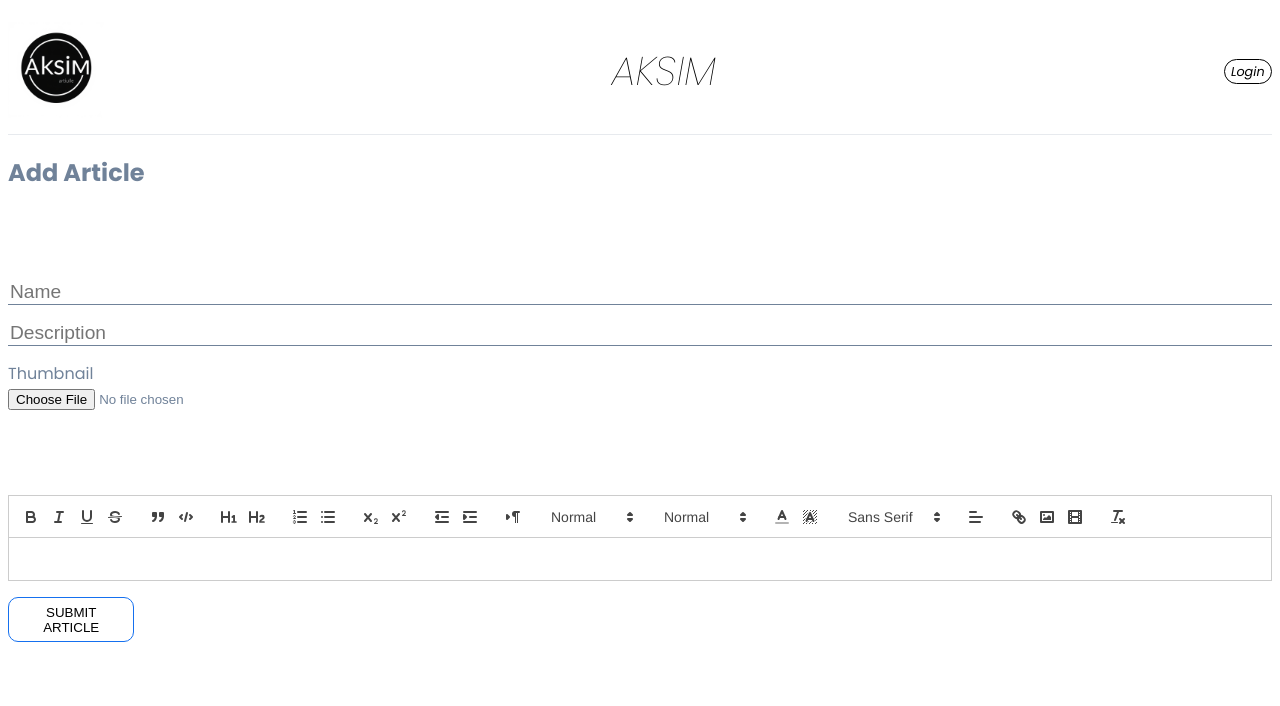
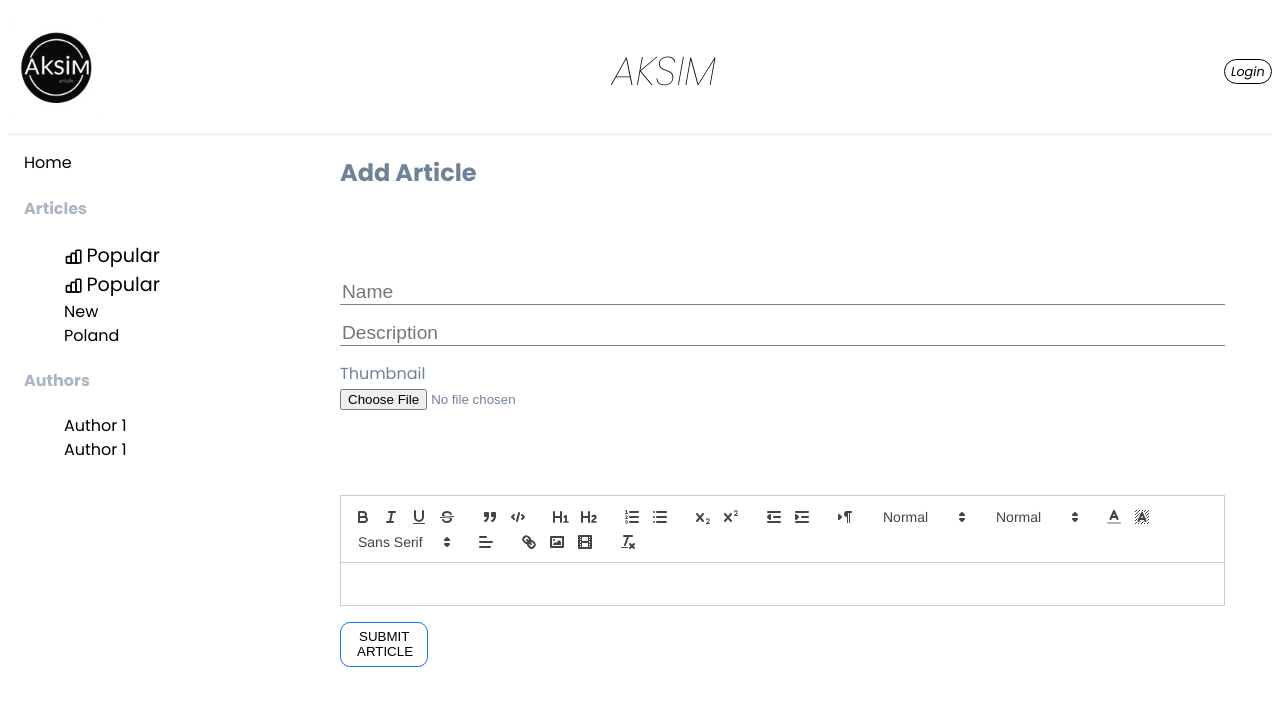
Before and after one commit to Pamade/AKSIM-CLIENT, a React (Vite) app: page /user/add-article in a window 1280 px wide. Shown: the top 706 px of the page. Built offline with nearby package versions, Linux system fonts and the light colour scheme.

Commit message:
change navigation to side

```diff
--- a/src/Header/Header.tsx
+++ b/src/Header/Header.tsx
@@ -4,7 +4,7 @@ import logo from "./aksim logo.jpg"
 import { useUserContext } from "../Context/UserContext";
 import { Link } from "react-router-dom";
 import { FaBars } from "react-icons/fa";
-import Navigation from "./Navigation/Navigation";
+import SideNavigation from "../SideNavigation/SideNavigation";
 interface Props {
     children:React.ReactNode;
 }
@@ -17,9 +17,10 @@ function Button({path,text, event}:ButtonProps){
     return <Link onClick={event} className={styles.button} to={path}>{text}</Link>
 }
 
-function Header({children}:Props) {
+function Header() {
     const {state, logout} = useUserContext();
     const [isNavigationOpen, setIsNavigationOpen] = useState(false)
+
     return (
         <section>
             <div  className={styles.wrapper}>
@@ -27,8 +28,7 @@ function Header({children}:Props) {
                      <FaBars onClick={() => setIsNavigationOpen(!isNavigationOpen)} className={styles.bar}/>
                      <Link to="/" className={styles.link}><img className={styles.logo} src={logo} alt="aksim" /></Link>
                 </div>
-                {isNavigationOpen && <Navigation />}
-
+                {isNavigationOpen && <SideNavigation isNavigationOpen={true} setIsNavigationOpen={setIsNavigationOpen}/>}
                 <h1 className={styles.heading}><Link to={"/"}>AKSIM</Link></h1>
                 {!state.user?<div>
                     <Button text="Login" path="/login"/>
@@ -37,7 +37,6 @@ function Header({children}:Props) {
                     <Button event={logout} text="Logout" path="/" />
                 </div>}
             </div>
-            {children}
         </section>
     )
 }
--- a/src/Header/Navigation/Navigation.module.scss
+++ /dev/null
@@ -1,18 +0,0 @@
-@import "../../Styles/variables";
-
-.navigation{
-    position: fixed;
-    left: 0;
-    top: 0;
-    width: 80vw;
-    height: 100%;
-    background-color: white;
-    color: darken($lightgray, 20);
-    border-right: 1px solid black;
-}
-
-.close_container{
-    display: flex;
-    justify-content: flex-end;
-    color: black;
-}
--- a/src/Header/Navigation/Navigation.tsx
+++ /dev/null
@@ -1,31 +0,0 @@
-import { NavLink } from "react-router-dom"
-import styles from "./Navigation.module.scss";
-import { IoCloseCircleOutline } from "react-icons/io5";
-
-function Navigation() {
-    return (
-        <section>
-            <div className={styles.close_container}>
-                <IoCloseCircleOutline />
-                d
-            </div>
-            <nav className={styles.navigation}>
-                <ul>
-                    <NavLink to="/">Home</NavLink>
-                    <div>
-                        <h4>Articles</h4>
-                        <NavLink to="/">Popular</NavLink>
-                        <NavLink to="/">New</NavLink>
-                        <NavLink to="/">Poland</NavLink>
-                    </div>
-                    <div>
-                        <h4>Authors</h4>
-                        <NavLink to="/">Author 1</NavLink>
-                        <NavLink to="/">Author 1</NavLink>
-                    </div>
-                </ul>
-            </nav>
-        </section>
-    )
-}
-export default Navigation
--- a/src/Root/Root.tsx
+++ b/src/Root/Root.tsx
@@ -1,3 +1,4 @@
+import { useEffect, useState } from 'react';
 import { useUserContext } from '../Context/UserContext';
 import useFetchOnLoad from '../CustomHooks/useFetchOnLoad';
 import DOMPurify from 'dompurify';
@@ -25,6 +26,10 @@ interface ArticleGuardian{
     webPublicationDate:string,
     webTitle:string,
     webUrl:string
+    fields:{
+        body:string | TrustedHTML,
+        thumbnail:string,
+    }
 }
 
 interface GuardianApi{
@@ -52,23 +57,34 @@ interface AksimContent{
 
 function Root(){
     const apiKey = import.meta.env.VITE_API_KEY
-    // const {responseData, error, isLoading} = useFetchOnLoad<GuardianApi>(`https://content.guardianapis.com/search?api-key=${apiKey}`)
-    const {responseData:aksimResponseData, error:aksimResponseError, isLoading:aksimIsLoading} = useFetchOnLoad<AksimContent[]>('http://localhost:8080/api/content/get-articles')
+    const {responseData, error, isLoading} = useFetchOnLoad<GuardianApi>(`https://content.guardianapis.com/search?sort_by=newest&show-fields=thumbnail,body&api-key=${apiKey}`)
 
-    console.log(aksimResponseData)
+
+    // const {responseData:aksimResponseData, error:aksimResponseError, isLoading:aksimIsLoading} = useFetchOnLoad<AksimContent[]>('http://localhost:8080/api/content/get-articles')
+    console.log(responseData?.response)
+    // console.log(aksimResponseData)
 
     const {state} = useUserContext();
 
     return (
         <div>
-            {!aksimIsLoading && aksimResponseData?.map((item) => <div>
+            {responseData?.response.results.map((item) => (
+                <div>
+                    <h1>{item.webTitle}</h1>
+                    <img src={item.fields.thumbnail} alt="" />
+                    <article dangerouslySetInnerHTML={{__html:item.fields.body}}></article>
+                </div>
+            ))}
+            {/* {ids.map((item) => <p key={item}>{item}</p>)} */}
+            {/* {responseData?.response.results} */}
+            {/* {!aksimIsLoading && aksimResponseData?.map((item) => <div>
                 <p>{item.title}</p>
                 <p>{item.description}</p>
                 <p>{item.userId}</p>
                 <div dangerouslySetInnerHTML={{__html:DOMPurify.sanitize(item.content)}}>
 
                 </div>
-                </div>)}
+                </div>)} */}
             {/* Aksim articles */}
 
             {/* {state.user?.username} */}
--- /dev/null
+++ b/src/SideNavigation/SideNavigation.module.scss
@@ -0,0 +1,58 @@
+@import "../Styles/variables";
+
+.navigation{
+    position: fixed;
+    left: 0;
+    top: 0;
+    width: 80vw;
+    height: 100%;
+    background-color: white;
+    color: darken($lightgray, 20);
+    border-right: 1px solid black;
+    padding: 1rem;
+    display: none;
+    &_open{
+        display: block;
+    }
+}
+
+
+.close_container{
+    display: flex;
+    justify-content: flex-end;
+    color: black;
+}
+
+.close_button{
+    font-size: 2rem;
+    cursor: pointer;
+    border-radius: 5px;
+    &:hover{
+        color: darken($lightgray, 50);
+    }
+}
+
+.list{
+    display: flex;
+    flex-direction: column;
+}
+
+.item_content{
+    display: flex;
+    align-items: center;
+    gap: 0.2rem;
+    font-size: 1.2rem;
+}
+
+@media(min-width:1200px) {
+    .navigation{
+        display: block;
+        position: static;
+        width: 20%;
+        border: none;
+    }
+
+    .close_button{
+        display: none;
+    }
+}
--- /dev/null
+++ b/src/SideNavigation/SideNavigation.tsx
@@ -0,0 +1,51 @@
+import { NavLink } from "react-router-dom"
+import styles from "./SideNavigation.module.scss";
+import { IoCloseCircleOutline } from "react-icons/io5";
+import { TbChartBarPopular } from "react-icons/tb";
+import { IconBaseProps, IconType } from "react-icons";
+
+interface Props{
+    isNavigationOpen:boolean,
+    setIsNavigationOpen?: React.Dispatch<React.SetStateAction<boolean>>
+}
+
+
+function SideNavigation({isNavigationOpen, setIsNavigationOpen}:Props) {
+    console.log(isNavigationOpen)
+    return (
+            <nav className={!isNavigationOpen ? styles.navigation : `${styles.navigation} ${styles.navigation_open}`}>
+                    <div className={styles.close_container}>
+                        <IoCloseCircleOutline className={styles.close_button} onClick={() => {typeof setIsNavigationOpen !== "undefined" && setIsNavigationOpen(false)}}/>
+                    </div>
+                    <NavLink to="/">Home</NavLink>
+                    <div>
+                    <h4>Articles</h4>
+                        <ul className={styles.list}>
+                            <NavigationLink Icon={TbChartBarPopular} path="/" text="Popular"/>
+                            <NavLink to="/"><div className={styles.item_content}> <TbChartBarPopular />Popular</div></NavLink>
+                            <NavLink to="/">New</NavLink>
+                            <NavLink to="/">Poland</NavLink>
+                        </ul>
+                    </div>
+                    <div>
+                        <h4>Authors</h4>
+                        <ul className={styles.list}>
+                            <NavLink to="/">Author 1</NavLink>
+                            <NavLink to="/">Author 1</NavLink>
+                        </ul>
+                    </div>
+
+            </nav>
+    )
+}
+interface NavigationLinkProps{
+    path:string,
+    Icon:IconType,
+    text:string,
+}
+
+function NavigationLink({path, Icon, text}:NavigationLinkProps) {
+
+    return <NavLink to={path}><div className={styles.item_content}><Icon />{text}</div></NavLink>
+}
+export default SideNavigation
--- a/src/index.scss
+++ b/src/index.scss
@@ -13,3 +13,15 @@ a {
   text-decoration: none;
   color: black;
 }
+
+
+
+@media(min-width:1200px) {
+  .wrapper{
+    width: 70%;
+    margin: 0 auto;
+  }
+  .navigation_content_wrapper{
+    display: flex;
+  }
+}
--- a/src/main.tsx
+++ b/src/main.tsx
@@ -1,68 +1,71 @@
-import ReactDOM from 'react-dom/client'
-import './index.scss'
-import { createBrowserRouter, RouterProvider } from 'react-router-dom'
-import Root from './Root/Root.tsx'
-import Login from './Login/Login.tsx'
-import Form from './Form/Form.tsx'
+import ReactDOM from 'react-dom/client';
+import './index.scss';
+import { createBrowserRouter, RouterProvider, Outlet } from 'react-router-dom';
+import Root from './Root/Root.tsx';
+import Login from './Login/Login.tsx';
+import Form from './Form/Form.tsx';
 import Header from "./Header/Header.tsx";
-import AddArticle from './AddArticle/AddArticle.tsx'
-import { UserProvider } from './Context/UserContext.tsx'
-import ProtectedRoute from './ProtectedRoute/ProtectedRoute.tsx'
-import App from './App.tsx'
+import AddArticle from './AddArticle/AddArticle.tsx';
+import { UserProvider } from './Context/UserContext.tsx';
+import ProtectedRoute from './ProtectedRoute/ProtectedRoute.tsx';
+import App from './App.tsx';
+import SideNavigation from "./SideNavigation/SideNavigation.tsx"
+
+// Layout Component
+const MainLayout = () => (
+  <>
+    <Header /> {/* Header now inside Router context */}
+    <div className="navigation_content_wrapper">
+      <SideNavigation isNavigationOpen={false}/>
+      <div className="wrapper">
+        <Outlet /> {/* Renders the nested route components */}
+      </div>
+    </div>
+  </>
+);
 
 const router = createBrowserRouter([
   {
     path: "/",
-    element: <Header><Root /></Header>,
+    element: <MainLayout />, // Use MainLayout as the root layout
+    children: [
+      { path: "/", element: <Root /> },
+      {
+        path: "/forgotPassword",
+        element: (
+          <ProtectedRoute>
+            <Form formType="forgotPassword" />
+          </ProtectedRoute>
+        ),
       },
       {
-    path:"/forgotPassword",
-    element:
-    (
+        path: "/resetPassword/:token",
+        element: (
           <ProtectedRoute>
-      <Header>
-        <Form formType="forgotPassword"/>
-      </Header>
+            <Form formType="resetPassword" />
           </ProtectedRoute>
-    )
+        ),
       },
       {
-    path:"/resetPassword/:token",
-    element:
-    (
+        path: "/login",
+        element: (
           <ProtectedRoute>
-        <Header>
-          <Form formType="resetPassword"/>
-        </Header>
+            <Login />
           </ProtectedRoute>
-    )
+        ),
       },
       {
-    path:"/login",
-    element:(
-      <ProtectedRoute>
-        <Header>
-          <Login />
-        </Header>
-      </ProtectedRoute>
-    )
+        path: "/user/add-article",
+        element: <AddArticle />
       },
-  {
-    path:"/user/add-article",
-    element:(
-        <Header>
-          <AddArticle />
-        </Header>
-    )
+    ],
   },
 ]);
 
 ReactDOM.createRoot(document.getElementById('root')!).render(
   <UserProvider>
     <App>
-      <div className="wrapper">
-            <RouterProvider router={router}/>
-      </div>
+      <RouterProvider router={router} />
     </App>
   </UserProvider>
-)
+);
```
Lines whose indentation alone changed are shown as unchanged.
